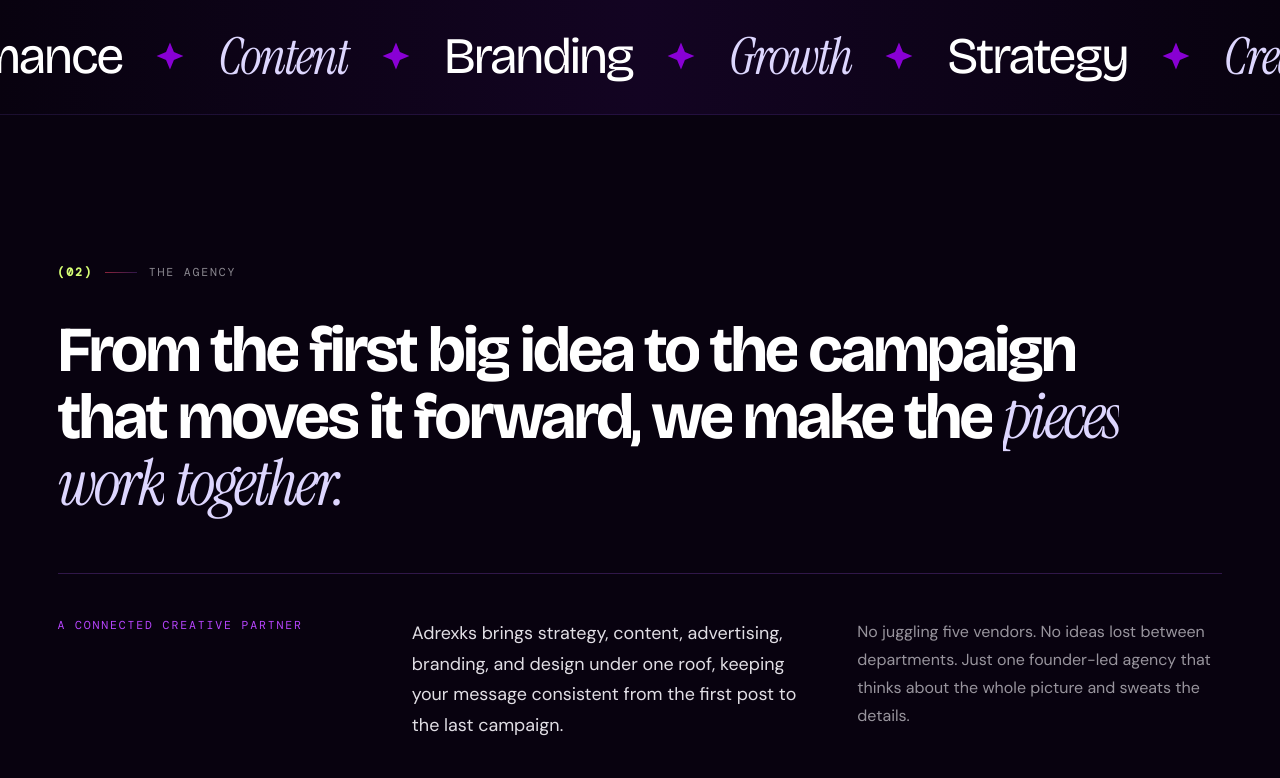
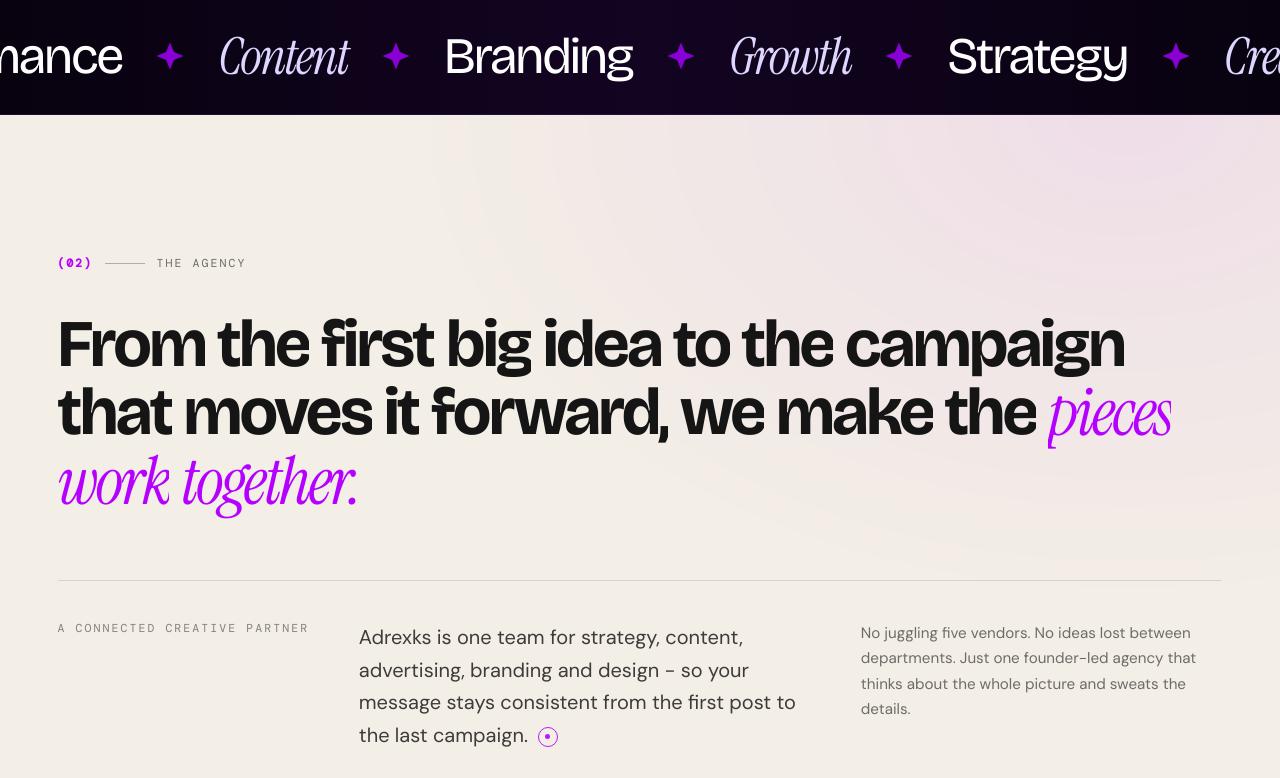
Before and after one commit to shubham25503/adreks, a React (Vite) app: page / in a window 1280 px wide. Shown: the part 4122-4900 px from the top of the page. Built offline with nearby package versions, Linux system fonts and the light colour scheme.

Commit message:
refactor: redesign AboutIntro component with light theme and updated grid layout

```diff
--- a/src/components/AboutIntro.jsx
+++ b/src/components/AboutIntro.jsx
@@ -1,31 +1,55 @@
 import React from "react";
-import { delay, RollText, SectionLabel } from "./Primitives";
+import { delay, RollText } from "./Primitives";
 
 export function AboutIntro() {
   return (
     <section
       id="about"
       style={{
-        paddingTop: "clamp(90px, 12vw, 150px)",
-        paddingBottom: "clamp(80px, 10vw, 130px)",
+        paddingTop: "clamp(90px, 11vw, 150px)",
+        paddingBottom: "clamp(80px, 10vw, 140px)",
         position: "relative",
-        background: "var(--bg-deep)",
+        background: "radial-gradient(ellipse at 88% 0%, rgba(181, 0, 255, 0.07), transparent 45%), #f3eee6",
+        color: "#161515",
       }}
     >
-      <div className="container-custom">
-        <SectionLabel index="02">The Agency</SectionLabel>
+      <div className="container-custom" style={{ maxWidth: "1440px" }}>
+        {/* Section Kicker */}
+        <div
+          data-reveal
+          className="label-mono"
+          style={{
+            display: "flex",
+            alignItems: "center",
+            gap: "12px",
+            color: "rgba(22, 21, 21, 0.6)",
+          }}
+        >
+          <span style={{ color: "#b500ff", fontWeight: 700 }}>(02)</span>
+          <span
+            style={{
+              width: "40px",
+              height: "1px",
+              background: "#161515",
+              opacity: 0.3,
+            }}
+          />
+          <span style={{ letterSpacing: "0.18em", fontSize: "0.72rem" }}>The agency</span>
+        </div>
 
         {/* Word-by-word rolling headline */}
         <RollText
           as="h2"
-          className="font-display"
-          emClassName="serif-em"
+          className="display"
+          emClassName="serif-em text-brand"
           style={{
-            marginTop: "36px",
-            maxWidth: "1100px",
-            fontSize: "clamp(2.2rem, 5vw, 5.2rem)",
-            lineHeight: 1.05,
-            color: "#ffffff",
+            marginTop: "2.5rem",
+            maxWidth: "1150px",
+            fontSize: "clamp(2.2rem, 5.2vw, 5.4rem)",
+            lineHeight: 1.02,
+            letterSpacing: "-0.04em",
+            color: "#161515",
+            fontWeight: 700,
           }}
           parts={[
             "From the first big idea to the campaign that moves it forward, we make the",
@@ -33,46 +57,78 @@ export function AboutIntro() {
           ]}
         />
 
-        {/* Animated line draw */}
+        {/* 3-column breakdown with top divider border */}
         <div
-          className="draw-line"
+          className="about-agency-grid"
           style={{
-            height: "1px",
-            background: "rgba(168, 85, 247, 0.25)",
-            margin: "56px 0 44px",
+            marginTop: "4rem",
+            paddingTop: "2.5rem",
+            borderTop: "1px solid rgba(22, 21, 21, 0.12)",
+            display: "grid",
+            gridTemplateColumns: "repeat(12, 1fr)",
+            gap: "2.5rem",
           }}
-        />
-
-        {/* 3-column breakdown */}
-        <div
-          style={{
-            display: "grid",
-            gridTemplateColumns: "1fr 1.3fr 1.2fr",
-            gap: "clamp(24px, 4vw, 50px)",
-          }}
-          className="about-grid"
         >
-          <div data-reveal className="label-mono" style={{ color: "var(--brand-bright)" }}>
+          <p
+            data-reveal
+            className="label-mono"
+            style={{
+              gridColumn: "span 3",
+              color: "rgba(22, 21, 21, 0.5)",
+              fontSize: "0.72rem",
+              letterSpacing: "0.18em",
+              textTransform: "uppercase",
+              margin: 0,
+            }}
+          >
             A connected creative partner
-          </div>
+          </p>
           <p
             data-reveal
             style={{
               ...delay(100),
-              fontSize: "clamp(1.1rem, 1.4vw, 1.35rem)",
-              lineHeight: 1.7,
-              color: "rgba(248, 246, 252, 0.9)",
+              gridColumn: "span 5",
+              fontSize: "1.25rem",
+              lineHeight: 1.62,
+              color: "rgba(22, 21, 21, 0.82)",
+              margin: 0,
             }}
           >
-            Adrexks brings strategy, content, advertising, branding, and design under one roof, keeping your message consistent from the first post to the last campaign.
+            Adrexks is one team for strategy, content, advertising, branding and design - so your message stays consistent from the first post to the last campaign.
+            <span
+              aria-hidden="true"
+              style={{
+                display: "inline-flex",
+                alignItems: "center",
+                justifyContent: "center",
+                width: "20px",
+                height: "20px",
+                borderRadius: "50%",
+                border: "1.5px solid #b500ff",
+                verticalAlign: "middle",
+                marginLeft: "10px",
+                opacity: 0.9,
+              }}
+            >
+              <span
+                style={{
+                  width: "5px",
+                  height: "5px",
+                  borderRadius: "50%",
+                  backgroundColor: "#b500ff",
+                }}
+              />
+            </span>
           </p>
           <p
             data-reveal
             style={{
               ...delay(200),
-              fontSize: "1rem",
-              lineHeight: 1.75,
-              color: "rgba(248, 246, 252, 0.6)",
+              gridColumn: "span 4",
+              fontSize: "0.95rem",
+              lineHeight: 1.65,
+              color: "rgba(22, 21, 21, 0.6)",
+              margin: 0,
             }}
           >
             No juggling five vendors. No ideas lost between departments. Just one founder-led agency that thinks about the whole picture and sweats the details.
@@ -81,10 +137,13 @@ export function AboutIntro() {
       </div>
 
       <style>{`
-        @media (max-width: 860px) {
-          .about-grid {
+        @media (max-width: 900px) {
+          .about-agency-grid {
             grid-template-columns: 1fr !important;
-            gap: 24px !important;
+            gap: 1.8rem !important;
+          }
+          .about-agency-grid > p {
+            grid-column: span 1 !important;
           }
         }
       `}</style>
```
